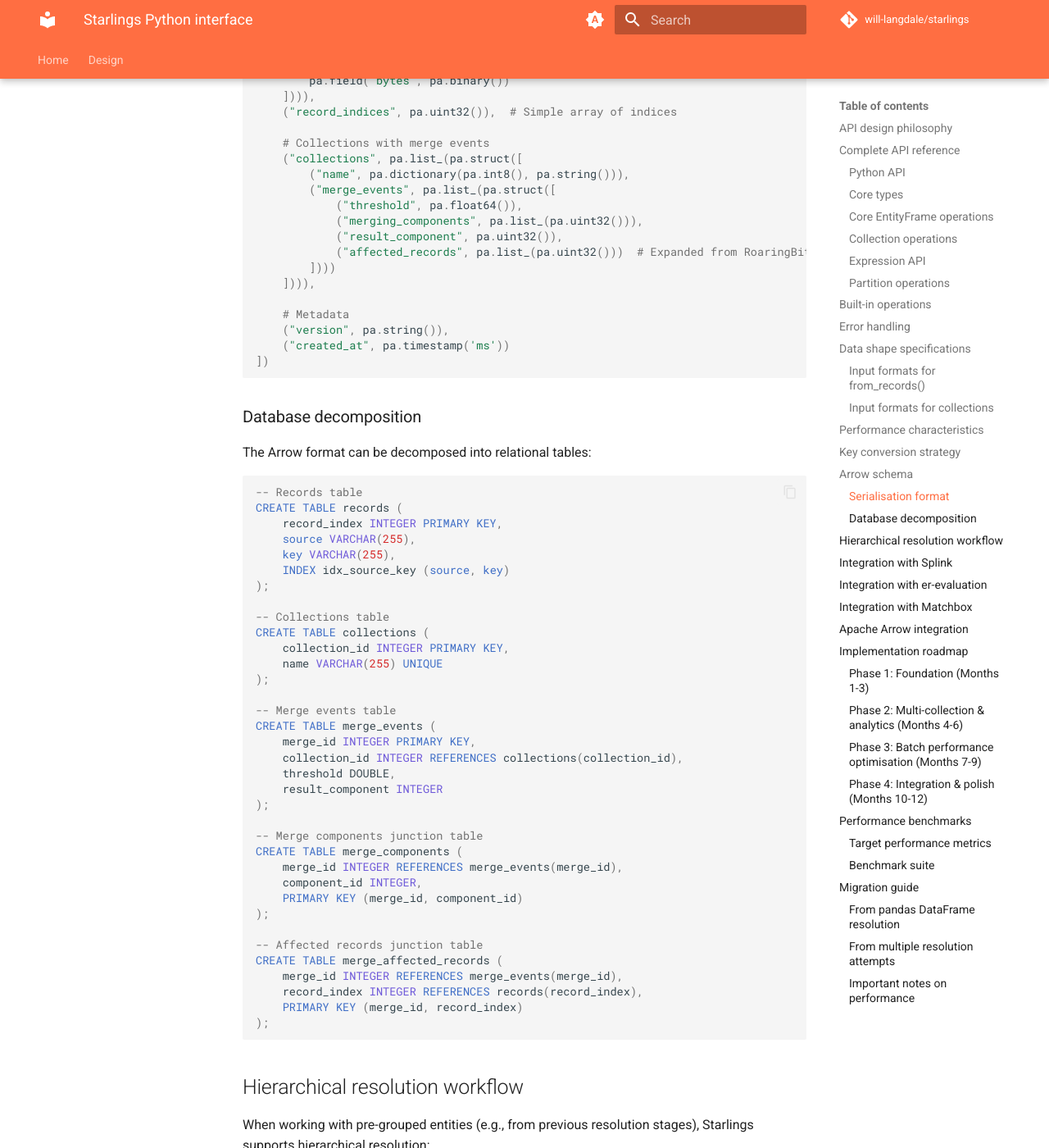
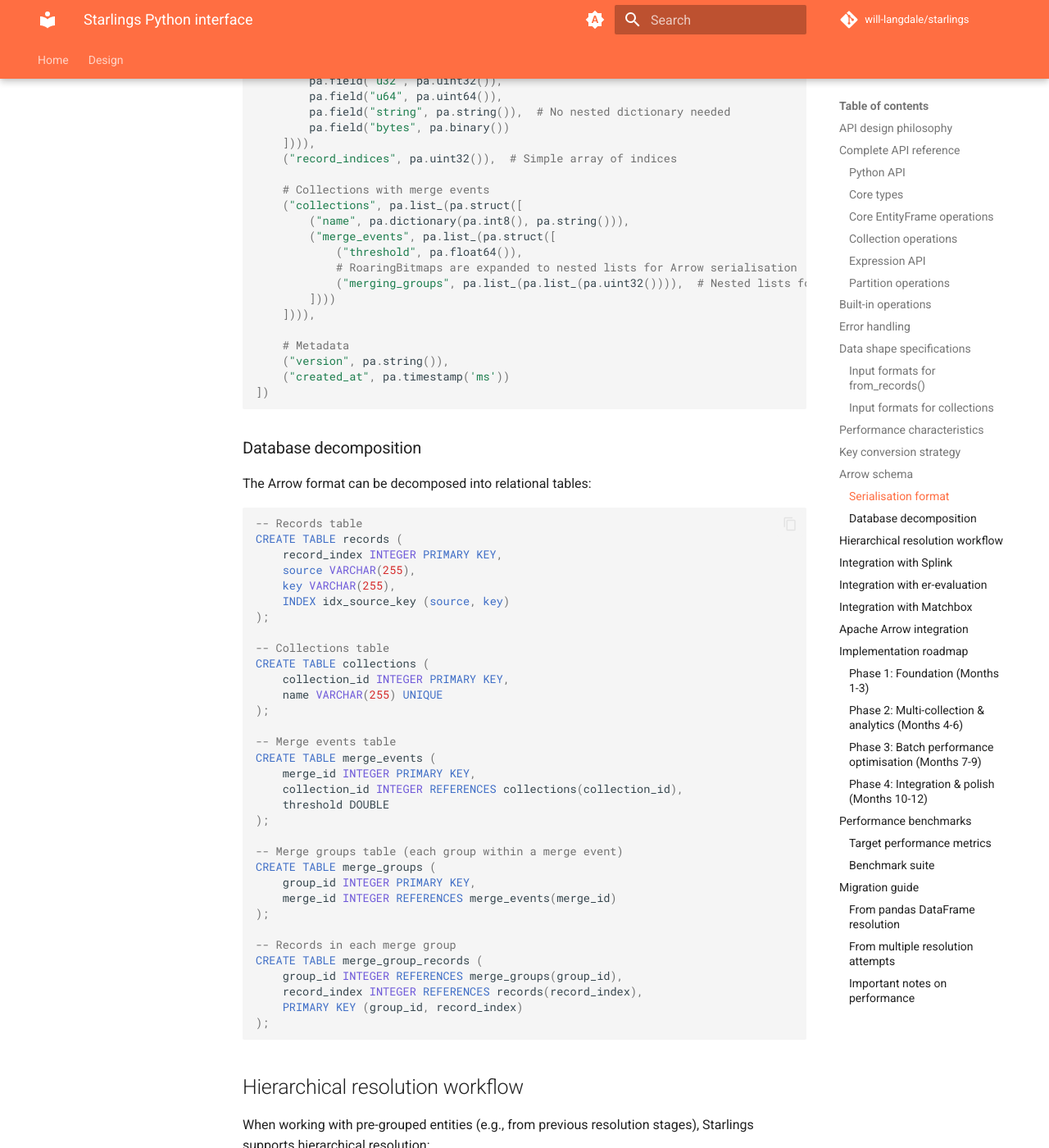
Before and after one commit to will-langdale/entityframe, an MkDocs documentation site: the page built from docs/design/interface.md, in a window 1280 px wide and 1400 px high, scrolled down 13486 px. Shown: the whole window at 82% size. Built offline with MkDocs 1.6.1 and Material for MkDocs 9.7.7, drawn with Linux system fonts in a browser that asks for light colours; comment, search, counter and statistics services are not loaded; some of the changed text lies outside the part shown.

Commit message:
Another design iteraation simplifying MergeEvents.

````diff
--- a/docs/design/interface.md
+++ b/docs/design/interface.md
@@ -105,6 +105,9 @@ class EntityFrame:
 
         Uses the EntityFrame's complete record set to ensure isolated records
         are represented as singleton entities.
+
+        Note: PyO3 automatically converts the Python list to &PyList for optimal
+        batch processing with a single GIL acquisition in Rust.
 
         Args:
             name: Unique name for this collection
@@ -293,7 +296,7 @@ class Collection:
     def from_edges(cls,
                   edges: List[Tuple[Any, Any, float]],
                   records: Optional[Union[List[Key], List[Entity]]] = None,
-                  quantize: int = 6) -> 'Collection':
+                  quantise: int = 6) -> 'Collection':
         """
         Build collection from weighted edges.
 
@@ -305,10 +308,11 @@ class Collection:
             records: Optional specification of complete record space:
                     - List[Key]: Records that should exist (can be all records or just
                                 additional ones not in edges - Rust deduplicates)
-                    - List[Entity]: Pre-grouped entities for hierarchical resolution
-                                   (converted to edges + records at Python level)
+                    - List[Entity]: Pre-grouped entities for hierarchical resolution.
+                                   All entity-to-edge expansion happens in Rust where
+                                   all pairs within each entity get weight 1.0
                     - None: Only include records mentioned in edges
-            quantize: Decimal places for threshold precision (1-6, default: 6).
+            quantise: Decimal places for threshold precision (1-6, default: 6).
                      Prevents floating-point comparison issues.
 
         Returns:
@@ -334,8 +338,7 @@ class Collection:
             )
 
             # Hierarchical resolution with pre-grouped entities
-            # Entities are converted to edges at Python level before calling Rust
-            # All pairs within each entity become edges with weight 1.0
+            # Entity expansion happens automatically in Rust
             entities = [
                 Entity(id=Key(0), members={("src1", "key1"), ("src1", "key2")}),
                 Entity(id=Key(1), members={("src2", "key3")}),
@@ -358,8 +361,8 @@ class Collection:
         appears in exactly one entity). Isolated records should be included
         as singleton entities.
 
-        Internally, entities are converted to edges (all pairs within each
-        entity get weight 1.0) before building the hierarchy.
+        Internally, entities are converted to edges in Rust (all pairs within
+        each entity get weight 1.0) before building the hierarchy.
 
         For probabilistic entity formation, use from_edges instead.
 
@@ -618,7 +621,7 @@ entities = [
 ]
 collection = sl.Collection.from_entities(entities)
 
-# From Entity objects
+# From Entity objects (automatic edge expansion in Rust)
 entities = [
     Entity(id=Key("e1"), members={("CRM", "key1"), ("CRM", "key2")}),
     Entity(id=Key("e2"), members={("MailingList", "key3")})
@@ -674,9 +677,8 @@ schema = pa.schema([
         ("name", pa.dictionary(pa.int8(), pa.string())),
         ("merge_events", pa.list_(pa.struct([
             ("threshold", pa.float64()),
-            ("merging_components", pa.list_(pa.uint32())),
-            ("result_component", pa.uint32()),
-            ("affected_records", pa.list_(pa.uint32()))  # Expanded from RoaringBitmap
+            # RoaringBitmaps are expanded to nested lists for Arrow serialisation
+            ("merging_groups", pa.list_(pa.list_(pa.uint32()))),  # Nested lists for Vec<RoaringBitmap>
         ])))
     ]))),
 
@@ -709,22 +711,20 @@ CREATE TABLE collections (
 CREATE TABLE merge_events (
     merge_id INTEGER PRIMARY KEY,
     collection_id INTEGER REFERENCES collections(collection_id),
-    threshold DOUBLE,
-    result_component INTEGER
+    threshold DOUBLE
 );
 
--- Merge components junction table
-CREATE TABLE merge_components (
-    merge_id INTEGER REFERENCES merge_events(merge_id),
-    component_id INTEGER,
-    PRIMARY KEY (merge_id, component_id)
+-- Merge groups table (each group within a merge event)
+CREATE TABLE merge_groups (
+    group_id INTEGER PRIMARY KEY,
+    merge_id INTEGER REFERENCES merge_events(merge_id)
 );
 
--- Affected records junction table
-CREATE TABLE merge_affected_records (
-    merge_id INTEGER REFERENCES merge_events(merge_id),
+-- Records in each merge group
+CREATE TABLE merge_group_records (
+    group_id INTEGER REFERENCES merge_groups(group_id),
     record_index INTEGER REFERENCES records(record_index),
-    PRIMARY KEY (merge_id, record_index)
+    PRIMARY KEY (group_id, record_index)
 );
 ```
 
@@ -753,6 +753,7 @@ entities_with_ids = [
 cross_source_edges = link_entities(entities_with_ids)
 
 # Build hierarchy over entities
+# When records contains Entity objects, Rust automatically expands them to edges
 final_collection = sl.Collection.from_edges(
     edges=cross_source_edges,
     records=entities_with_ids  # Entities expand to their member records
````
Also changed, not shown: other parts of docs/design/interface.md (+1 -1 lines), docs/design/algorithms.md (+112 -89 lines), docs/design/engine.md (+68 -44 lines), docs/design/overview.md (+4 -0 lines).
